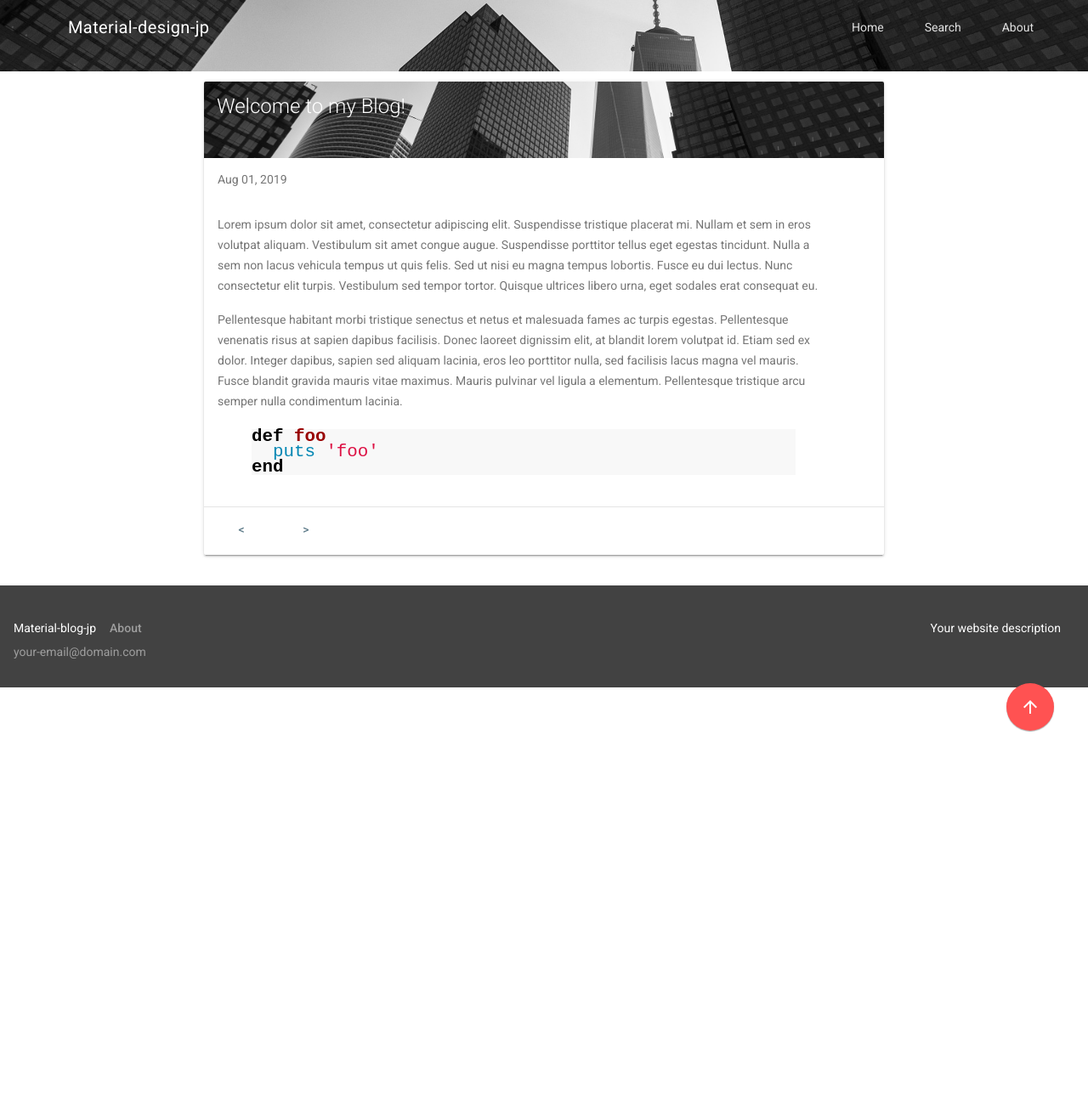
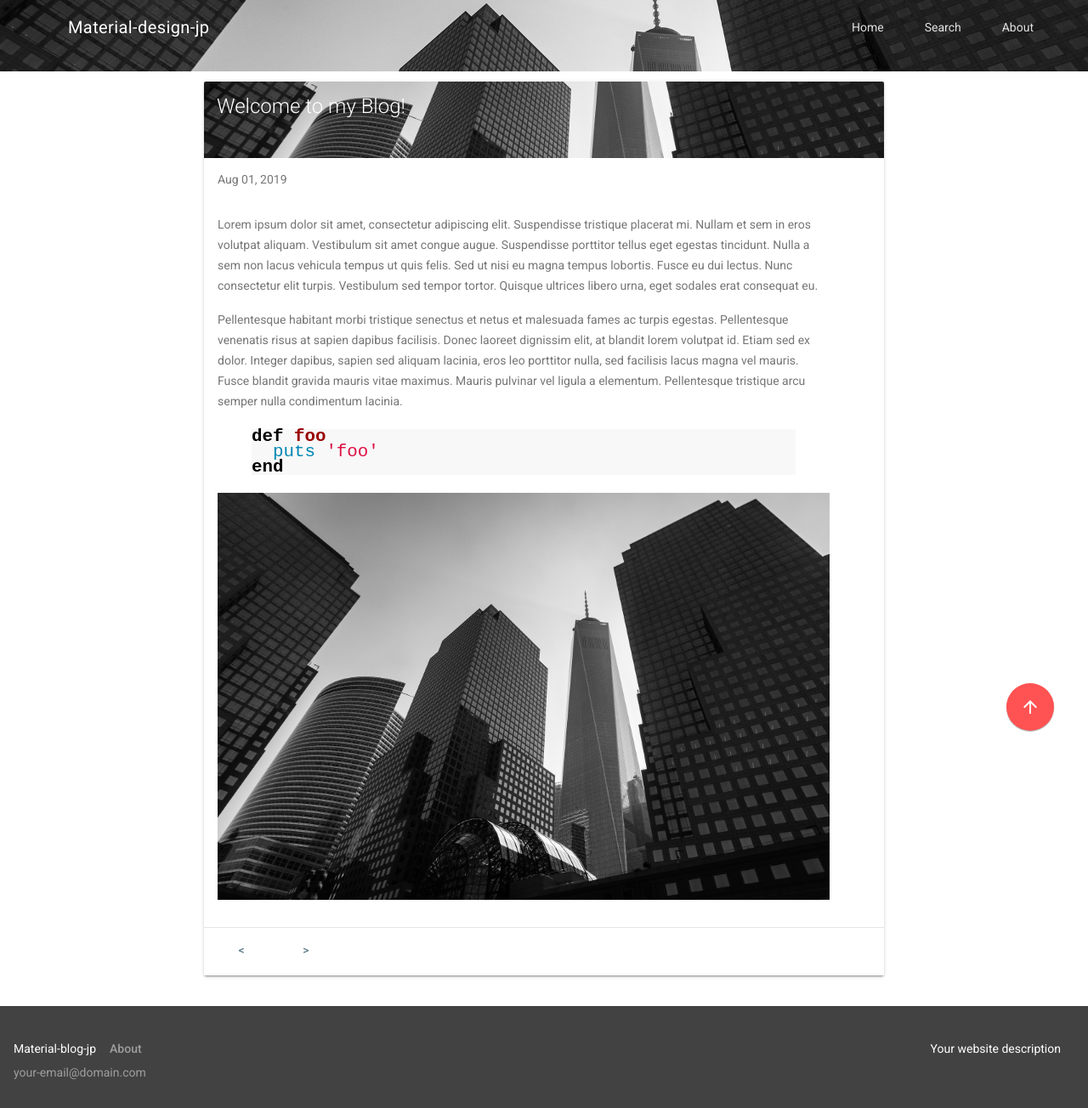
Before and after one commit to johnny-psh/material-blog-jp, a Jekyll site: the page built from _posts/2019-08-01-Welcome-to-my-blog.md, in a window 1280 px wide. Shown: the whole page at 85% size. Built offline with Jekyll 4.4.1, drawn with Linux system fonts in a browser that asks for light colours; before the commit the page ends 900 px from its top, so only the background shows below that.

Commit message:
6/8/2019 - Implemented Image Support

```diff
--- a/_posts/2019-08-01-Welcome-to-my-blog.md
+++ b/_posts/2019-08-01-Welcome-to-my-blog.md
@@ -14,3 +14,5 @@ def foo
   puts 'foo'
 end
 {% endhighlight %}
+
+![image](/assets/transparent.jpg)
--- a/assets/css/style.css
+++ b/assets/css/style.css
@@ -22,11 +22,13 @@ html, body {
         width:800px;
     }
 
+	img[alt=image] { width: 720px; }
+
 }
 
 /* Card CSS */
 
-@media screen and (max-width: 512px) {
+@media screen and (max-width: 800px) {
     .demo-card-wide.mdl-card {
         max-width: 100%;
     }
@@ -38,6 +40,8 @@ html, body {
     .demo-card-wide.mdl-card {
         width: 512px;
     }
+
+	img[alt=image] { width: 340px; }
  }
 
 
```
